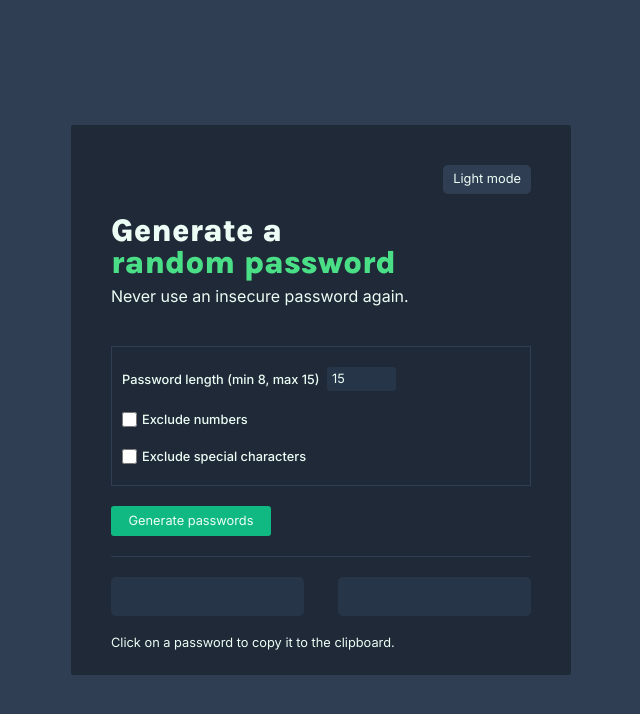
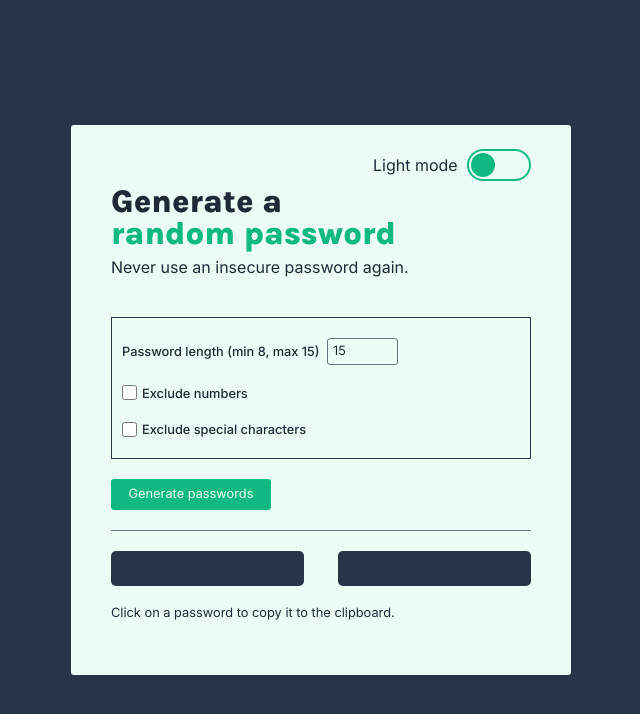
Before and after one commit to Jarabi/password-generator, a website built with Vite: page index.html in a window 1280 px wide. Shown: the whole page, without its empty margins (319-959 px from the left). Built offline with nearby package versions, Linux system fonts and the light colour scheme.

Commit message:
Add light/dark mode switch feature

```diff
--- a/index.css
+++ b/index.css
@@ -4,40 +4,52 @@
     padding: 0;
 }
 
+:root {
+    --background-color: #ECFDF5;
+    --dark-gray-color: #273549;
+    --light-gray-color: #6B7280;
+    --text-color: #1F2937;
+    --accent-color: #10B981;
+    --error-color: #F00;
+}
+
+/* Utility classes */
+
+.green-text {
+    color: var(--accent-color)
+}
+
+.white-text {
+    color: var(--text-color)
+}
+
+.normal-input {
+    color: var(--text-color);
+    border: 1px solid var(--light-gray-color);
+}
+
+.error-input {
+    color: var(--error-color);
+    border: 1px solid var(--error-color);
+}
+
+/* Body */
+
 body {
     font-family: "Inter", sans-serif;
-    background-color: #2F3E53;
+    background-color: var(--dark-gray-color);
     display: flex;
     justify-content: center;
     align-items: center;
 }
 
-/* Utility classes */
-
-.green-text {
-    color: #4ADF86
-}
-
-.white-text {
-    color: #ECFDF5
-}
-
-.normal-input {
-    border: none;
-    color: #ECFDF5;
-}
-
-.error-input {
-    border: 1px solid #F00;
-    color: #F00;
-}
-
-.hide {
-    display: none;
-}
-
-.show {
-    display: block;
+.dark-mode {
+    --background-color: #1F2937;
+    --dark-gray-color: #273549;
+    --light-gray-color: #6B7280;
+    --text-color: #ECFDF5;
+    --accent-color: #10B981;
+    --error-color: #F00;
 }
 
 /* Container */
@@ -46,27 +58,64 @@ body {
     width: 500px;
     height: 550px;
     padding: 40px;
-    background: #1F2937;
+    background: var(--background-color);
     display: flex;
     flex-direction: column;
     border-radius: 3px;
 }
 
-/* Mode */
+/* Display mode */
 
-#mode {
+#display-mode {
     display: flex;
     justify-content: flex-end;
+    align-items: center;
 }
 
-#mode button {
-    font-size: 0.8rem;
-    padding: 7px 10px;
-    color: #ECFDF5;
-    background: #2F3E53;
-    border: none;
-    border-radius: 5px;
+#display-mode .color-switch-label {
+    width: 4em;
+    height: 2em;
+    /* font-size: 0.9rem; */
+    border-radius: 10em;
+    color: var(--text-color);
+    background-color: var(--background-color);
+    border: 2px solid var(--accent-color);
+    position: absolute;
     cursor: pointer;
+}
+
+#display-mode .color-switch-label::before {
+    content: "Light mode";
+    position: absolute;
+    display: inline-block;
+    width: 12em;
+    left: -6em;
+    top: 0.3em;
+}
+
+#display-mode .color-switch-label .color-switch-toggle {
+    width: 1.5em;
+    height: 1.5em;
+    background-color: var(--accent-color);
+    position: absolute;
+    border-radius: 10em;
+    top: 0.15em;
+    left: 0.1em;
+    cursor: pointer;
+    transition: all 250ms ease-in-out;
+}
+
+#display-mode #color-switch-input {
+    display: none;
+}
+
+#display-mode #color-switch-input:checked ~ label .color-switch-toggle {
+    transform: translateX(2em);
+}
+
+#display-mode #color-switch-input:checked ~ .color-switch-label::before {
+    content: "Dark mode";
+    /* left: 2em; */
 }
 
 /* Header */
@@ -80,7 +129,7 @@ body {
 
 .tagline {
     font-weight: 400;
-    color: #ECFDF5
+    color: var(--text-color)
 }
 
 /* Parameters */
@@ -89,17 +138,17 @@ body {
     display: flex;
     flex-direction: column;
     font-size: 0.8rem;
-    color: #ECFDF5;
     margin-top: 40px;
     gap: 20px;
     padding: 20px 10px;
-    border: 1px solid #2F3E53;
+    border: 1px solid var(--dark-gray-color);
 }
 
 .parameter {
     display: flex;
     justify-content: flex-start;
     align-items: center;
+    color: var(--text-color);
     gap: 5px;
     position: relative;
 }
@@ -113,7 +162,7 @@ body {
 .parameter #password-length {
     padding: 5px;
     border-radius: 3px;
-    background-color: #273549;
+    background-color: var(--background-color);
 }
 
 .parameter #password-length:focus {
@@ -134,7 +183,7 @@ body {
     width: 15px;
     left: 0;
     top: 0;
-    background-color: #10B981;
+    background-color: var(--accent-color);
     border-radius: 2px;
 }
 
@@ -155,7 +204,7 @@ body {
     padding: 8px 0;
     border: none;
     border-radius: 3px;
-    background-color: #10B981;
+    background-color: var(--accent-color);
     cursor: pointer;
     margin-top: 20px;
 }
@@ -171,7 +220,7 @@ body {
 #password-section .passwords {
     display: flex;
     margin-top: 20px;
-    border-top: 1px solid #2F3E53;
+    border-top: 1px solid var(--light-gray-color);
     gap: 34px;
 }
 
@@ -183,10 +232,10 @@ body {
     font-weight: 700;
     margin-top: 20px;
     width: 200px;
-    height: 39px;
+    height: 35px;
     padding: 10px 0;
-    color: #10B981;
-    background-color: #273549;
+    color: var(--accent-color);
+    background-color: var(--dark-gray-color);
     text-align: center;
     border-radius: 5px;
     cursor: pointer;
@@ -194,5 +243,5 @@ body {
 
 #password-section .copy-text {
     font-size: 0.8rem;
-    color: #ECFDF5;
+    color: var(--text-color);
 }
--- a/index.html
+++ b/index.html
@@ -38,16 +38,19 @@
         <div class="container">
 
             <!-- Mode -->
-            <div id="mode">
-                <button>Light mode</button>
+            <div id="display-mode">
+                <input type="checkbox" id="color-switch-input">
+                <label class="color-switch-label" for="color-switch-input">
+                    <div class="color-switch-toggle"></div>
+                </label>
             </div>
 
             <!-- Heading -->
 
             <div id="header">
                 <h1 class="header-text">
-                    <span class="white-text">Generate a</span><br />
-                    <span class="green-text">random password</span>
+                    <span class="header--first-part white-text">Generate a</span><br />
+                    <span class="header--second-part green-text">random password</span>
                 </h1>
                 <p class="tagline">Never use an insecure password again.</p>
             </div>
@@ -60,8 +63,8 @@
                     <input
                         type="number"
                         id="password-length"
+                        name="password-length"
                         class="normal-input"
-                        name="password-length"
                         min="8"
                         max="15"
                         value="15"
--- a/index.js
+++ b/index.js
@@ -7,6 +7,7 @@ const characters = [
 ];
 
 // Fetch the DOM elements
+const colorSwitch = document.getElementById('color-switch-input');
 const passwordLengthInput = document.getElementById('password-length');
 const excludeNumbersCheck = document.getElementById('x-numbers');
 const excludeSpecialChars = document.getElementById('x-special-chars');
@@ -15,6 +16,8 @@ const passwordTexts = document.querySelectorAll('.password-text');
 let password = '';
 
 // ++++++++++++++ Add event listeners ++++++++++++++++++++//
+
+colorSwitch.addEventListener('click', checkMode);
 
 generatePasswordBtn.addEventListener('click', () => {
   clearPasswords();
@@ -42,6 +45,14 @@ passwordTexts.forEach((textDiv) => {
 });
 
 // ++++++++++++++ Functions +++++++++++++++++++++++++++++//
+
+function checkMode() {
+  if (colorSwitch.checked) {
+    document.body.classList.add('dark-mode');
+  } else {
+    document.body.classList.remove('dark-mode');
+  }
+}
 
 /**
  * Clear all password texts
```
